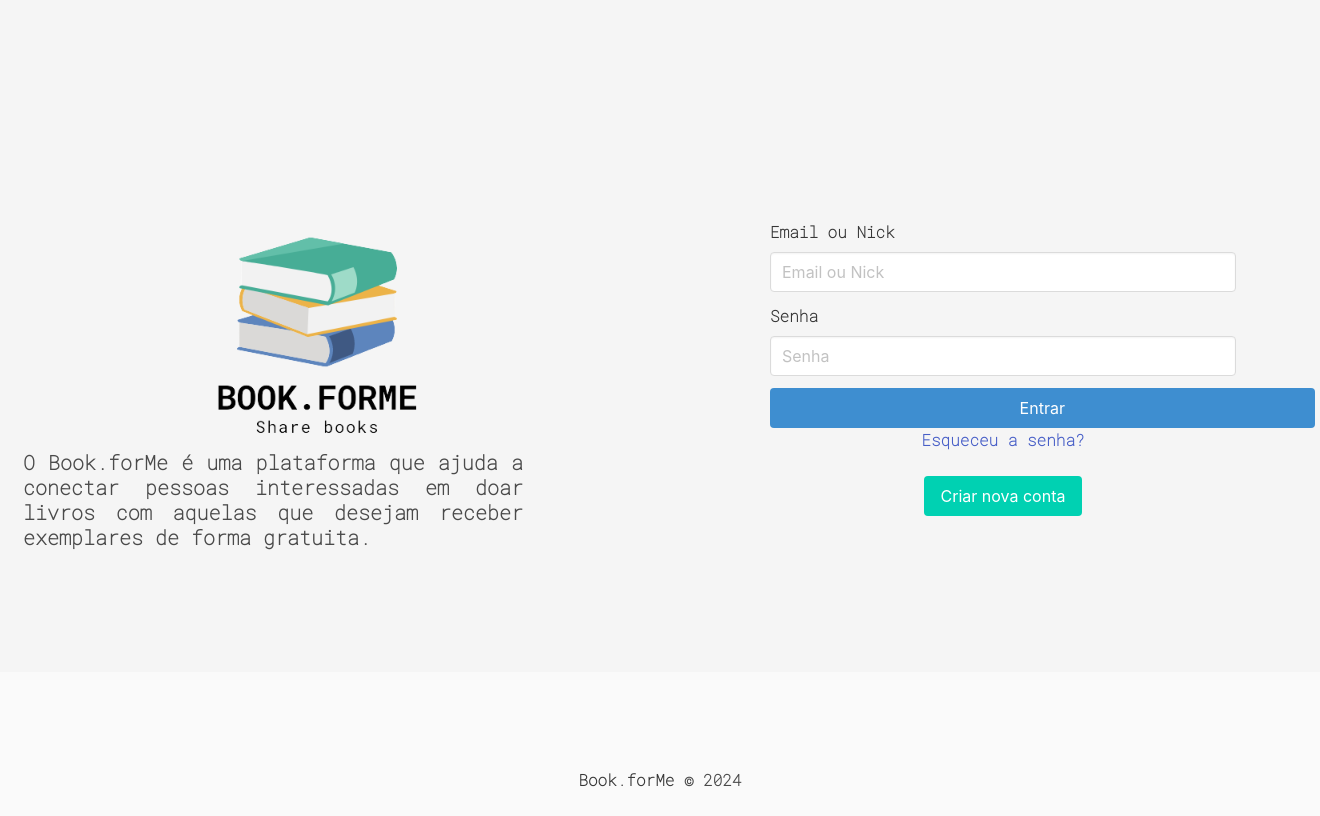
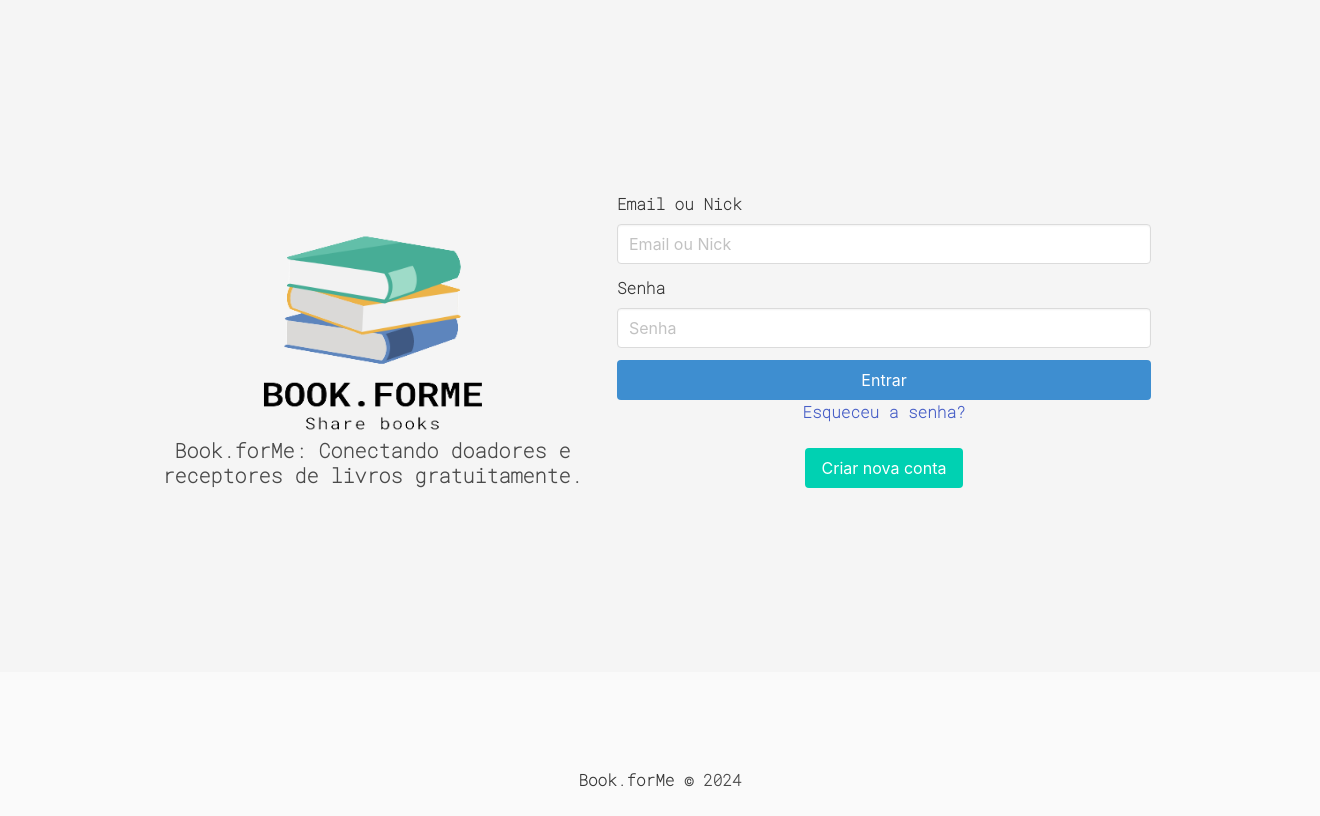
Before and after one commit to isgust/Book.forMe, a Flask app: page / in a window 1320 px wide. Run offline with Flask 3, Linux system fonts and the light colour scheme.

Commit message:
Design limpo em versão para pc

```diff
--- a/app/static/footer.css
+++ b/app/static/footer.css
@@ -1,3 +1,3 @@
 .footer{
-    height: 4vh;;
+    height: 3vh;;
 }
--- a/app/static/index.css
+++ b/app/static/index.css
@@ -1,4 +1,10 @@
 @import url('https://fonts.googleapis.com/css2?family=Roboto+Mono:wght@100&family=Roboto:ital,wght@1,700&display=swap');
+
+*{
+    margin: 0;
+    padding: 0;
+}
+
 body{
     font-family: 'Roboto', sans-serif;
     font-family: 'Roboto Mono', monospace;
@@ -12,20 +18,5 @@ body{
 
 section{
     height: 84vh;
+    background-color: transparent;
 }
-
-.image{
-   width: 400px;
-   position: relative;
-   left: 5%;
-}
-
-.subtitle{
-    width: 500px;
-    position: absolute;
-    right: 61.9%;
-    top: 75%;
- }
-.control .button{
-    width: 544.5px;
-}
--- a/app/templates/index.html
+++ b/app/templates/index.html
@@ -11,16 +11,16 @@
 <body>
     <section class="section has-background-light is-medium">
         <div class="container">
-            <div class="columns is-vcentered">
-                <div class="column is-one-fifths">
-                    <figure class="image">
+            <div class="columns is-fullwidth is-vcentered ml-6">
+                <div class="column is-5 ml-2">
+                    <figure class="image is-3by2">
                         <img src="{{url_for('static', filename='img/logo.png')}}" alt="Descrição da imagem">
                     </figure>
-                    <h2 class="subtitle is-size-5 has-text-justified">
-                        <b>O Book.forMe é uma plataforma que ajuda a conectar pessoas interessadas em doar livros com aquelas que desejam receber exemplares de forma gratuita.</b>
+                    <h2 class="subtitle is-three-fifths has-text-centered">
+                        <b>Book.forMe: Conectando doadores e receptores de livros gratuitamente.</b>
                     </h2>
                 </div>
-                <div class="column is-5-desktop mt-6">
+                <div class="column is-6 mt-6 mr-2">
                     <form action="#">
                         <div class="field">
                             <label class="label">Email ou Nick</label>
@@ -35,9 +35,7 @@
                             </div>
                         </div>
                         <div class="field is-grouped">
-                            <div class="control">
-                                <button class="button is-info" type="submit">Entrar</button>
-                            </div>
+                                <button class="button is-info is-fullwidth" type="submit">Entrar</button>
                         </div>
                     </form>
                     <div class="has-text-centered">
```
Also changed, not shown: app/static/img/logo.png, 1 other file.
